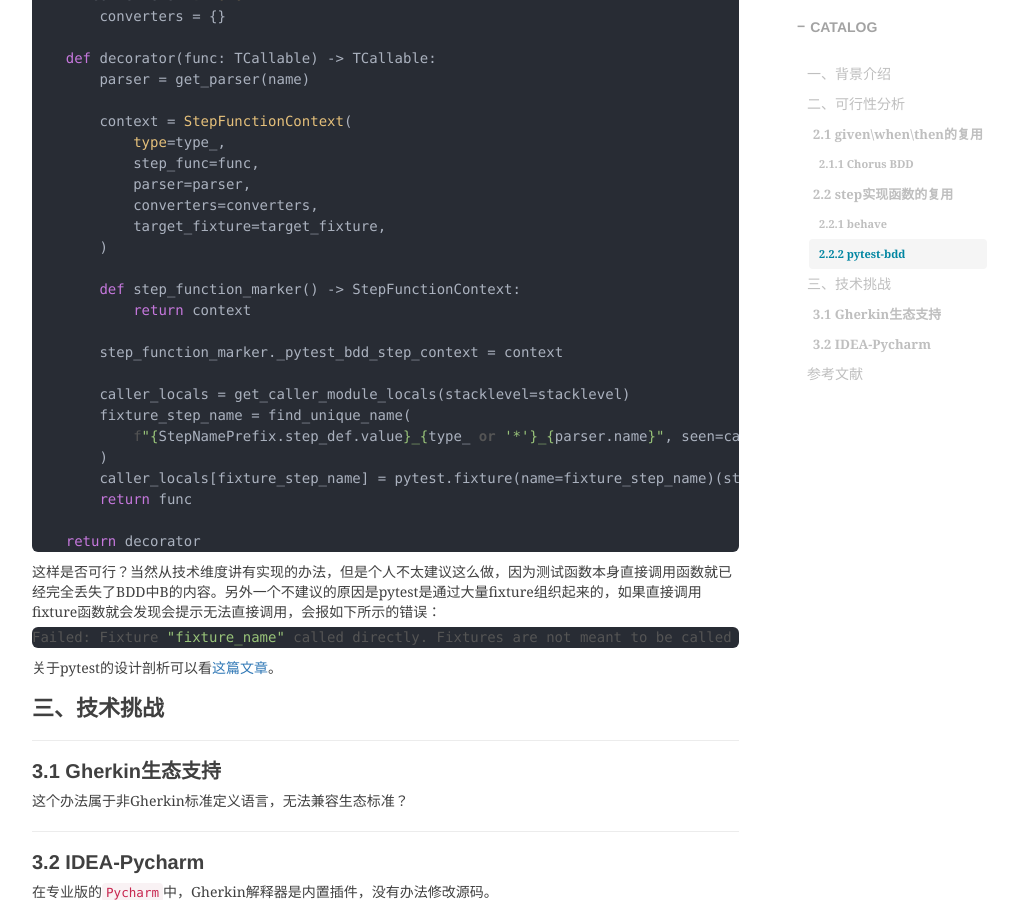
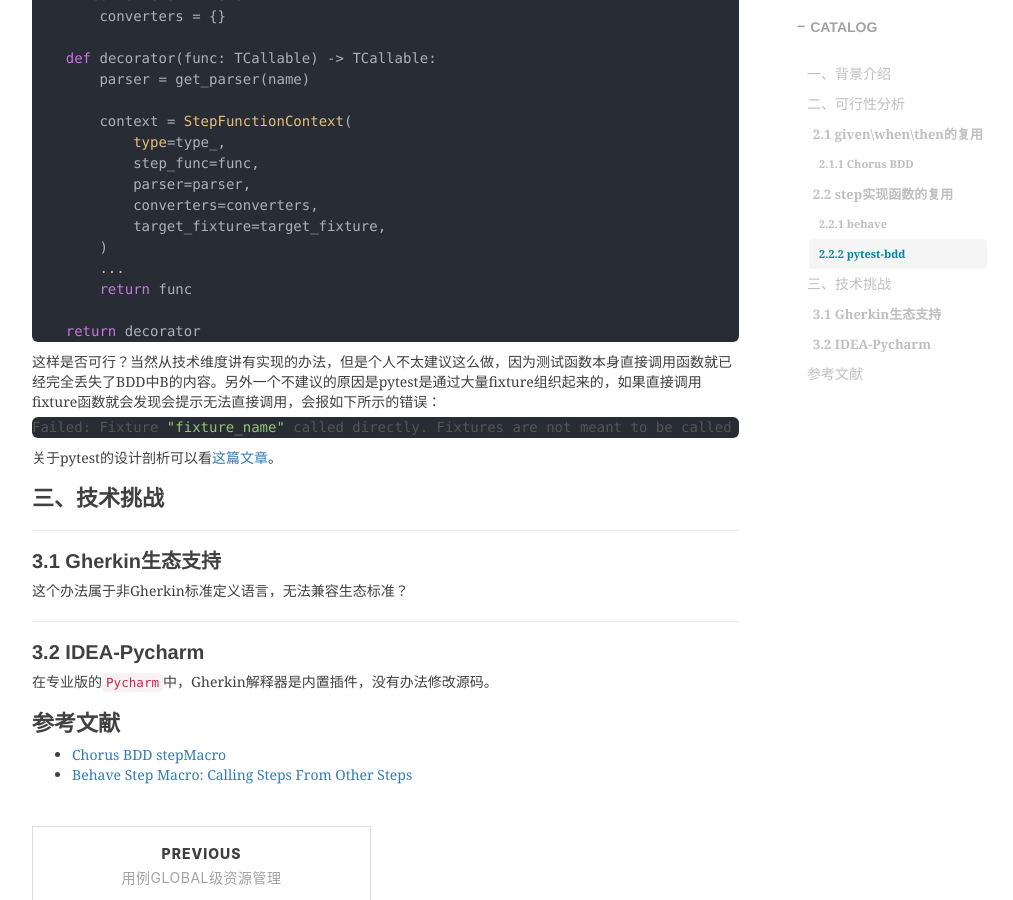
Before and after one commit to shihai1991/shihai1991.github.io, a Jekyll site: the page built from _posts/2023-08-22-BDD中的step可复用性调研.md, in a window 1280 px wide and 900 px high, scrolled down 1882 px. Shown: the whole window, without its empty margins (233-1246 px from the left). Built offline with Jekyll 4.4.1, drawn with Linux system fonts in a browser that asks for light colours; nearby versions of some CDN libraries; comment, search, counter and statistics services are not loaded.

Commit message:
Update 2023-08-22-BDD中的step可复用性调研.md

```diff
--- a/_posts/2023-08-22-BDD中的step可复用性调研.md
+++ b/_posts/2023-08-22-BDD中的step可复用性调研.md
@@ -83,17 +83,7 @@ def step(
             converters=converters,
             target_fixture=target_fixture,
         )
-
-        def step_function_marker() -> StepFunctionContext:
-            return context
-
-        step_function_marker._pytest_bdd_step_context = context
-
-        caller_locals = get_caller_module_locals(stacklevel=stacklevel)
-        fixture_step_name = find_unique_name(
-            f"{StepNamePrefix.step_def.value}_{type_ or '*'}_{parser.name}", seen=caller_locals.keys()
-        )
-        caller_locals[fixture_step_name] = pytest.fixture(name=fixture_step_name)(step_function_marker)
+        ...
         return func
 
     return decorator
```
